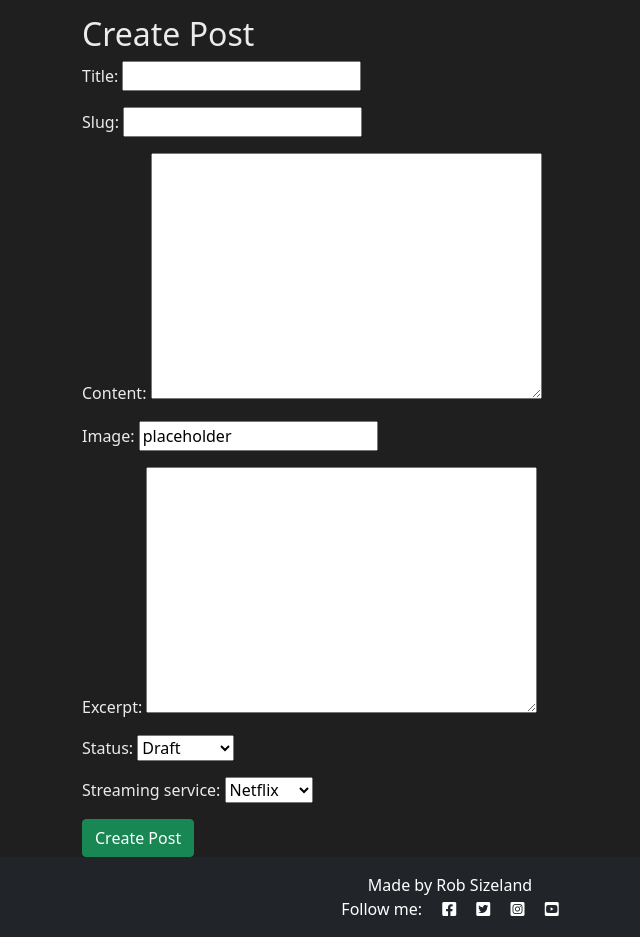
After one commit to Kuurosu/Opinionation, a Django app: page /create_post/ in a window 1280 px wide. The commit adds this page. Shown: the part 461-1398 px from the top of the page, without its empty margins (190-830 px from the left). Run offline with Django 3.2, Linux system fonts and the light colour scheme.

Commit message:
Add Create Post functionality so admin doesn't need to access backend to create new posts. Fix fontawesome icons in post details

```diff
--- a/blog/forms.py
+++ b/blog/forms.py
@@ -17,8 +17,10 @@ class PostForm(forms.ModelForm):
         model = Post
         fields = [
             'title',
+            'slug',
             'content',
             'featured_image',
             'excerpt',
+            'status',
             'streaming_service'
             ]
--- a/blog/views.py
+++ b/blog/views.py
@@ -155,3 +155,16 @@ class PostDeleteView(LoginRequiredMixin, View):
             return redirect('home')
         else:
             raise Http404
+
+
+def CreatePost(request):
+    if request.method == 'POST':
+        form = PostForm(request.POST)
+        if form.is_valid():
+            post = form.save(commit=False)
+            post.author = request.user
+            post.save()
+            return redirect('post_detail', slug=post.slug)
+    else:
+        form = PostForm()
+    return render(request, 'create_post.html', {'form': form})
--- a/opinionation/urls.py
+++ b/opinionation/urls.py
@@ -1,24 +1,11 @@
-"""opinionation URL Configuration
-
-The `urlpatterns` list routes URLs to views. For more information please see:
-    https://docs.djangoproject.com/en/3.2/topics/http/urls/
-Examples:
-Function views
-    1. Add an import:  from my_app import views
-    2. Add a URL to urlpatterns:  path('', views.home, name='home')
-Class-based views
-    1. Add an import:  from other_app.views import Home
-    2. Add a URL to urlpatterns:  path('', Home.as_view(), name='home')
-Including another URLconf
-    1. Import the include() function: from django.urls import include, path
-    2. Add a URL to urlpatterns:  path('blog/', include('blog.urls'))
-"""
 from django.contrib import admin
 from django.urls import path, include
+from blog import views
 
 urlpatterns = [
     path('admin/', admin.site.urls),
     path('summernote/', include('django_summernote.urls')),
+    path('create_post/', views.CreatePost, name='create_post'),
     path('', include('blog.urls'), name='blog_urls'),
     path('accounts/', include('allauth.urls')),
 ]
--- a/templates/base.html
+++ b/templates/base.html
@@ -52,6 +52,11 @@
                 <span class="navbar-text text-muted">
                     Where everyone's opinions matter
                 </span>
+                {% if user.is_staff %}
+                <li class="nav-item">
+                    <a class="nav-link" href="{% url 'create_post' %}">Create Post</a>
+                </li>
+                {% endif %}
             </div>
         </div>
     </nav>
--- /dev/null
+++ b/templates/create_post.html
@@ -0,0 +1,18 @@
+{% extends 'base.html' %}
+
+{% block content %}
+<div class="container">
+  <div class="row">
+    <div class="col-md-8 mt-3 offset-md-2">
+
+      <h2>Create Post</h2>
+      <form method="post">
+        {% csrf_token %}
+        {{ form.as_p }}
+        <button type="submit" class="btn btn-success">Create Post</button>
+      </form>
+
+    </div>
+  </div>
+</div>
+{% endblock %}
--- a/templates/post_detail.html
+++ b/templates/post_detail.html
@@ -10,11 +10,11 @@
                 <h1 class="post-title">
                     {{ post.title }} |
                     {% if post.streaming_service == 'Netflix' %}
-                        <i class="fab fa-square-n"></i>
+                        <span class="netflix"><i class="fa-solid fa-n"></i></span>
                     {% elif post.streaming_service == 'Prime' %}
-                        <i class="fab fa-amazon"></i>
+                        <span class="small font-blue">Prime</span><span class="small"> Video</span>
                     {% elif post.streaming_service == 'Apple TV' %}
-                        <i class="fab fa-apple"></i>
+                        <i class="fab fa-apple"> <span class="small"> TV</span></i>
                     {% endif %}
                 </h1>
                 <p class="post-subtitle">{{ post.author }} | {{ post.created_on }}</p>
```
